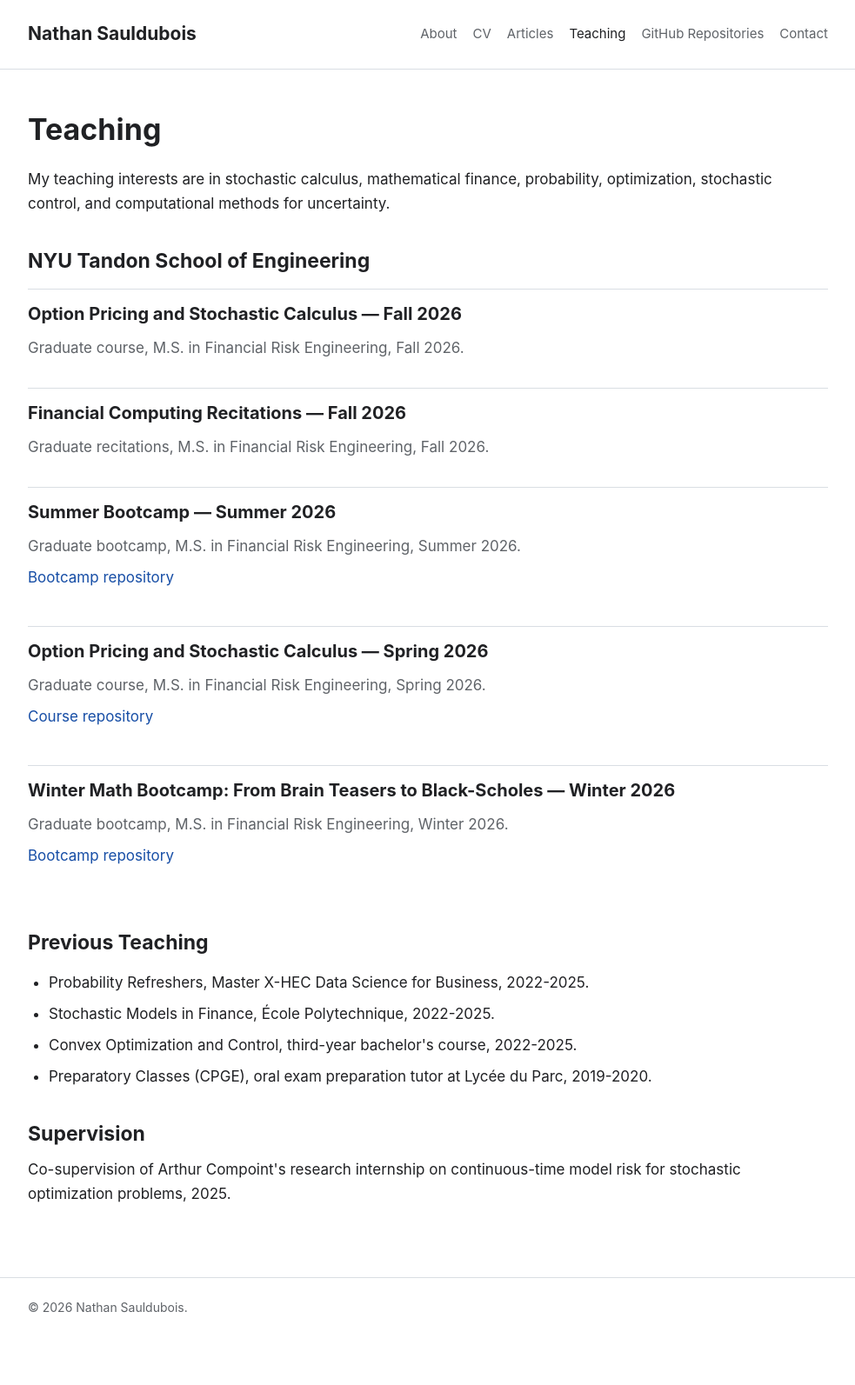
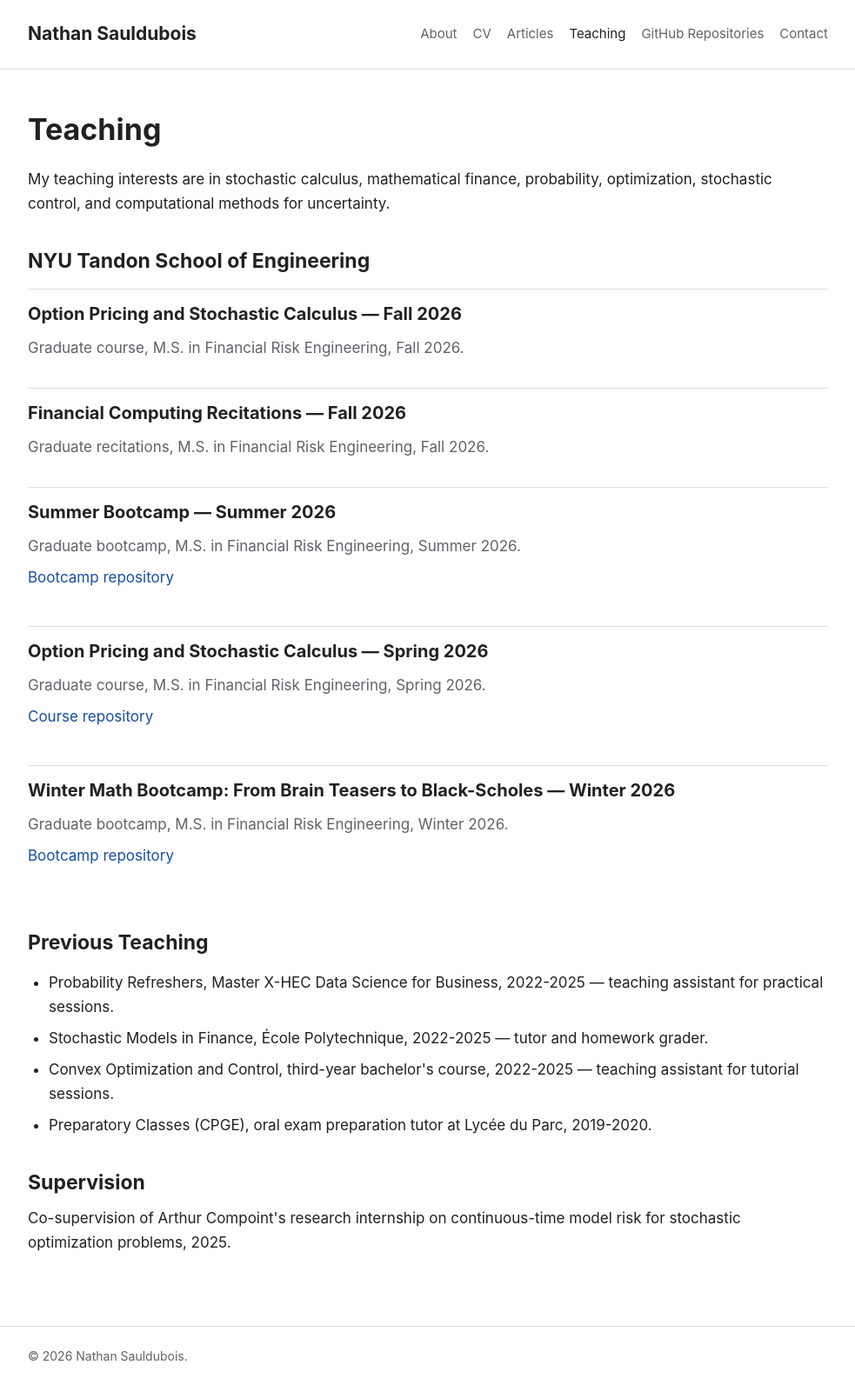
Before and after one commit to NathanSauldubois/nathansauldubois.github.io, a Jekyll site: the page built from teaching.md, in a window 1280 px wide. Shown: the whole page at 87% size, without its empty margins (148-1131 px from the left). Built offline with Jekyll 4.4.1, drawn with Linux system fonts in a browser that asks for light colours; before the commit the page ends 1537 px from its top, so only the background shows below that.

Commit message:
Clarify previous teaching roles

```diff
--- a/teaching.md
+++ b/teaching.md
@@ -39,9 +39,9 @@ My teaching interests are in stochastic calculus, mathematical finance, probabil
 ## Previous Teaching
 
 <ul>
-  <li>Probability Refreshers, Master X-HEC Data Science for Business, 2022-2025.</li>
-  <li>Stochastic Models in Finance, &Eacute;cole Polytechnique, 2022-2025.</li>
-  <li>Convex Optimization and Control, third-year bachelor's course, 2022-2025.</li>
+  <li>Probability Refreshers, Master X-HEC Data Science for Business, 2022-2025 &mdash; teaching assistant for practical sessions.</li>
+  <li>Stochastic Models in Finance, &Eacute;cole Polytechnique, 2022-2025 &mdash; tutor and homework grader.</li>
+  <li>Convex Optimization and Control, third-year bachelor's course, 2022-2025 &mdash; teaching assistant for tutorial sessions.</li>
   <li>Preparatory Classes (CPGE), oral exam preparation tutor at Lyc&eacute;e du Parc, 2019-2020.</li>
 </ul>
 
```
